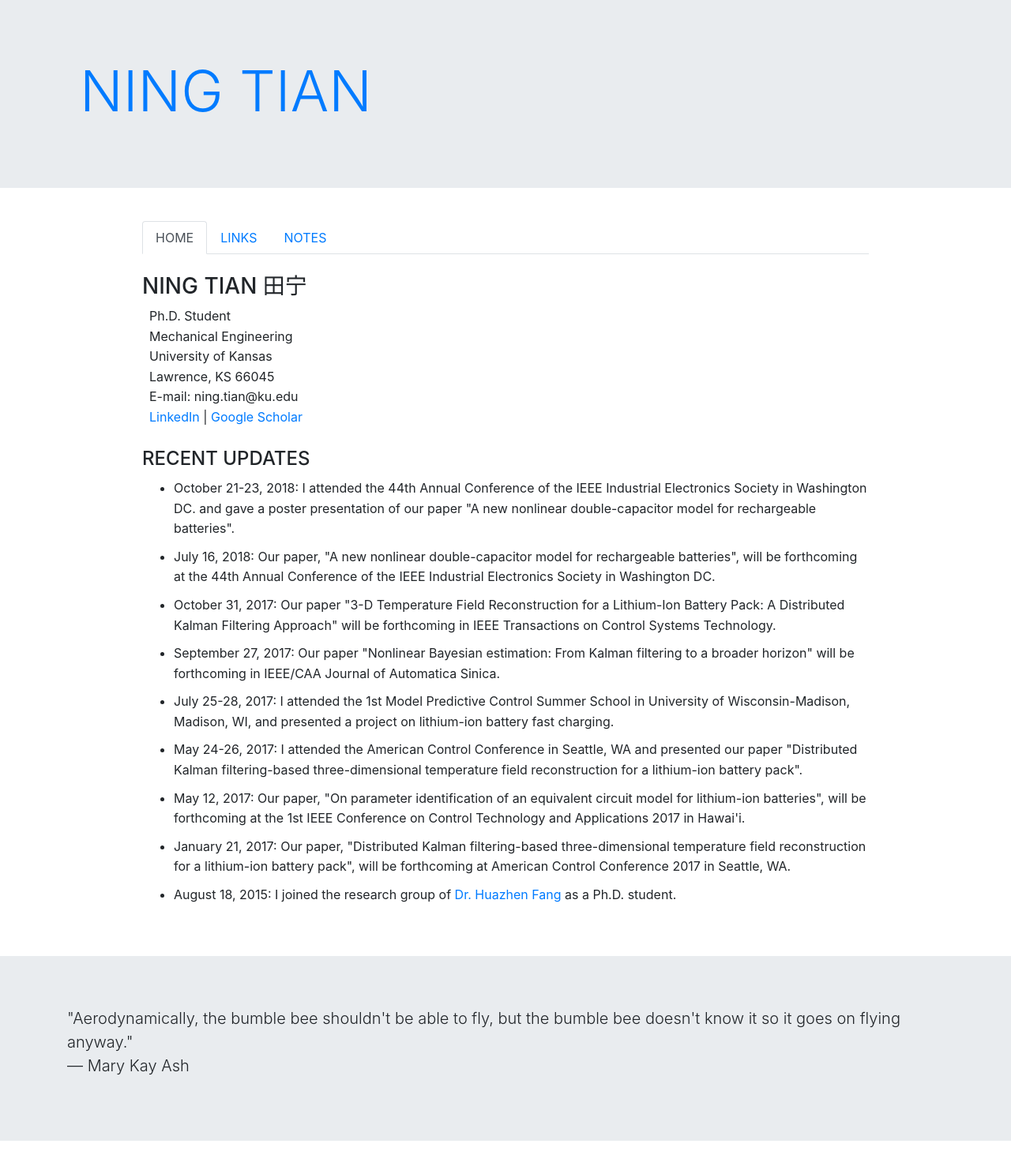
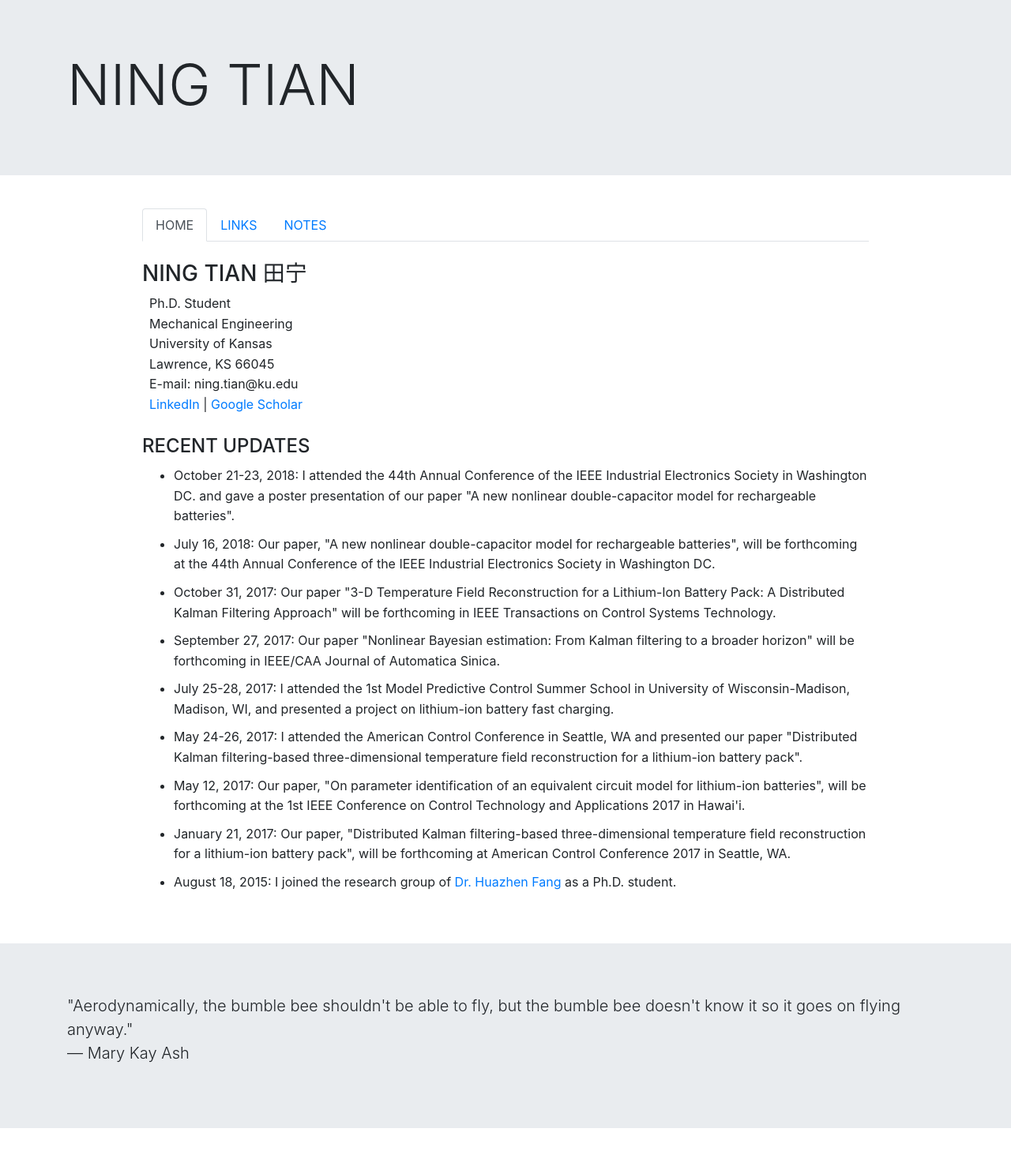
Before and after one commit to ningtian/ningtian.github.io, a Jekyll site: the page index.html, which Jekyll copies as it is, in a window 1280 px wide. Shown: the whole page at 79% size. Built offline with Jekyll 4.4.1, drawn with Linux system fonts in a browser that asks for light colours.

Commit message:
Update index.html

```diff
--- a/index.html
+++ b/index.html
@@ -24,7 +24,7 @@ li{
 <body>
 <div class="jumbotron jumbotron-fluid">
   <div class="container">
-    <h1 class="display-3"><a class="nav-link" href="/">NING TIAN</a></h1>
+    <h1 class="display-3">NING TIAN</h1>
   </div>
 </div>
 
```
